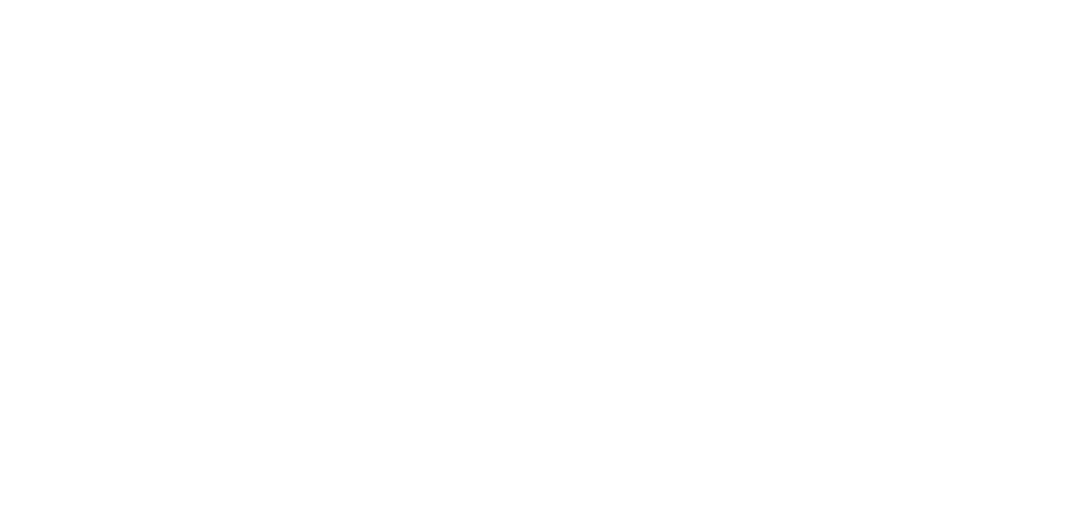
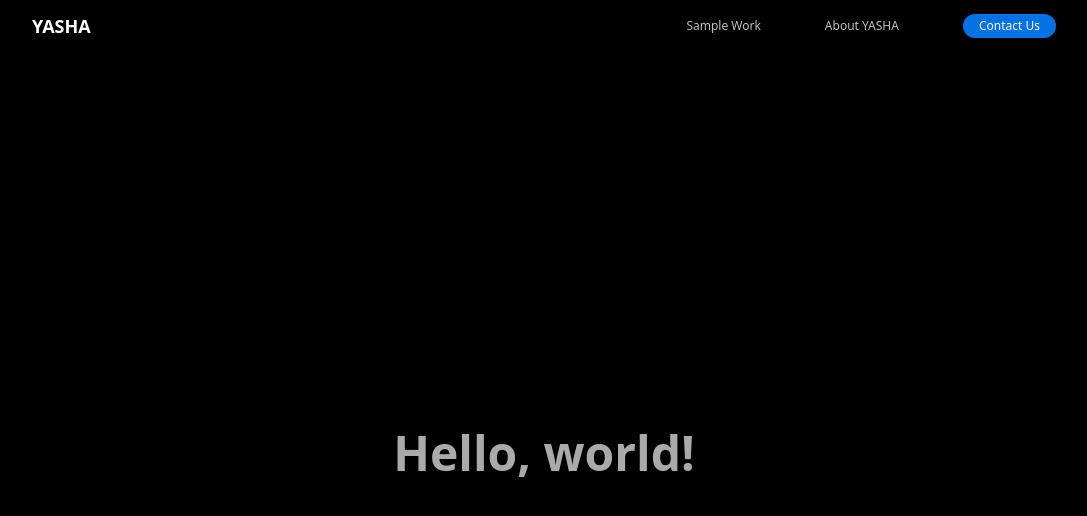
Before and after one commit to mxmgamaleldin/yasha, a Next.js app: page /about in a window 1280 px wide. Shown: the top 516 px of the page, without its empty margins (96-1183 px from the left). Built offline with nearby package versions, Linux system fonts and the light colour scheme.

Commit message:
Scroll animations

```diff
--- a/package.json
+++ b/package.json
@@ -5,8 +5,8 @@
   "main": "index.js",
   "dependencies": {
     "next": "^11.1.2",
-    "react-dom": "^17.0.2",
-    "react": "^17.0.2"
+    "react": "^17.0.2",
+    "react-dom": "^17.0.2"
   },
   "devDependencies": {
     "autoprefixer": "^10.3.6",
--- a/pages/about.js
+++ b/pages/about.js
@@ -1,6 +1,77 @@
-export default function Sample() {
+import React, { useState, useEffect } from 'react'
+import Image from 'next/image'
+import NavBar from '../components/NavBar'
+
+export default function About() {
+
+  function doAnimation(element) {
+    const x = getVisibility(element);
+
+    const targets = element.querySelectorAll(".anim");
+    Array.from(targets).forEach(target => {
+      target.style.animationDelay = (x*-2) + "s";
+    })
+  }
+
+  function getVisibility(element) {
+    const viewTop = window.pageYOffset;
+    const viewBottom = viewTop + window.innerHeight;
+    const rect = element.getBoundingClientRect();
+    const elementTop = rect.top + viewTop;
+    const elementBottom = rect.height + elementTop;
+
+
+    if (elementTop >= viewBottom || elementBottom <= viewTop) {
+      // higher or lower than viewport
+      return 0;
+    } else if (elementTop <= viewTop && elementBottom >= viewBottom) {
+      // element is completely in viewport and bigger than viewport
+      return 1;
+    } else if (elementBottom <= viewBottom) {
+      if (elementTop < viewTop) {
+        // intersects viewport top
+        return (elementBottom - viewTop) / window.innerHeight;
+      } else {
+        // completely inside viewport
+        return (elementBottom - elementTop) / window.innerHeight;
+      }
+    } else {
+      // intersects viewport bottom
+      return (viewBottom - elementTop) / window.innerHeight;
+    }
+  }
+
+  function handleScroll(event) {
+    const nodes = document.querySelectorAll(".scroll-node");
+
+    nodes.forEach(node => {
+      requestAnimationFrame(() => {
+        doAnimation(node);
+      })
+    })
+
+  }
+
+  useEffect(() => {
+    window.addEventListener("scroll", handleScroll, { passive: true }, false);
+
+    return () => window.removeEventListener("scroll", handleScroll);
+  }, []);
+
   return (
     <>
+      <NavBar dark={true} />
+      <div className="scroll-root">
+        <div className="scroll-node" id="node-1">
+          <p className="anim text-5xl font-semibold">Hello, world!</p>
+        </div>
+        <div className="scroll-node" id="node-2">
+          <p className="anim text-5xl font-semibold">Hello, too!</p>
+        </div>
+        <div className="scroll-node" id="node-3">
+          <p className="anim text-5xl font-semibold">Hello, 3!</p>
+        </div>
+      </div>
     </>
   )
 }
--- a/styles/globals.css
+++ b/styles/globals.css
@@ -1,6 +1,55 @@
 @tailwind base;
 @tailwind components;
 @tailwind utilities;
+
+.scroll-root, .scroll-node {
+  width: 100%;
+}
+
+.anim {
+  animation: textAnimation 1s linear;
+  animation-play-state: paused;
+  animation-iteration-count: 1;
+  animation-fill-mode: both;
+}
+
+@keyframes textAnimation {
+  0% {
+    opacity: 0;
+    transform: translateY(20vh);
+  }
+  100% {
+    opacity: 1;
+    transform: translateY(0vh);
+  }
+}
+
+.scroll-node:nth-of-type(1) {
+  min-height: 50vh;
+  background: black;
+  color: white;
+  display: flex;
+  justify-content: center;
+  align-items: center;
+}
+
+.scroll-node:nth-of-type(2) {
+  min-height: 50vh;
+  background: black;
+  color: white;
+  display: flex;
+  justify-content: center;
+  align-items: center;
+}
+
+.scroll-node:nth-of-type(3) {
+  min-height: 50vh;
+  background: black;
+  color: white;
+  display: flex;
+  justify-content: center;
+  align-items: center;
+}
 
 .scroll-wrapper, .scroll-section {
   width: 100%;
@@ -151,6 +200,19 @@
 }
 
 @media (min-width: 1024px) {
+
+  .scroll-node:nth-of-type(1) {
+    min-height: 100vh;
+  }
+
+  .scroll-node:nth-of-type(2) {
+    min-height: 100vh;
+  }
+
+  .scroll-node:nth-of-type(3) {
+    min-height: 100vh;
+  }
+
   .footer {
     background-position: 0 0, top left;
   }
```
